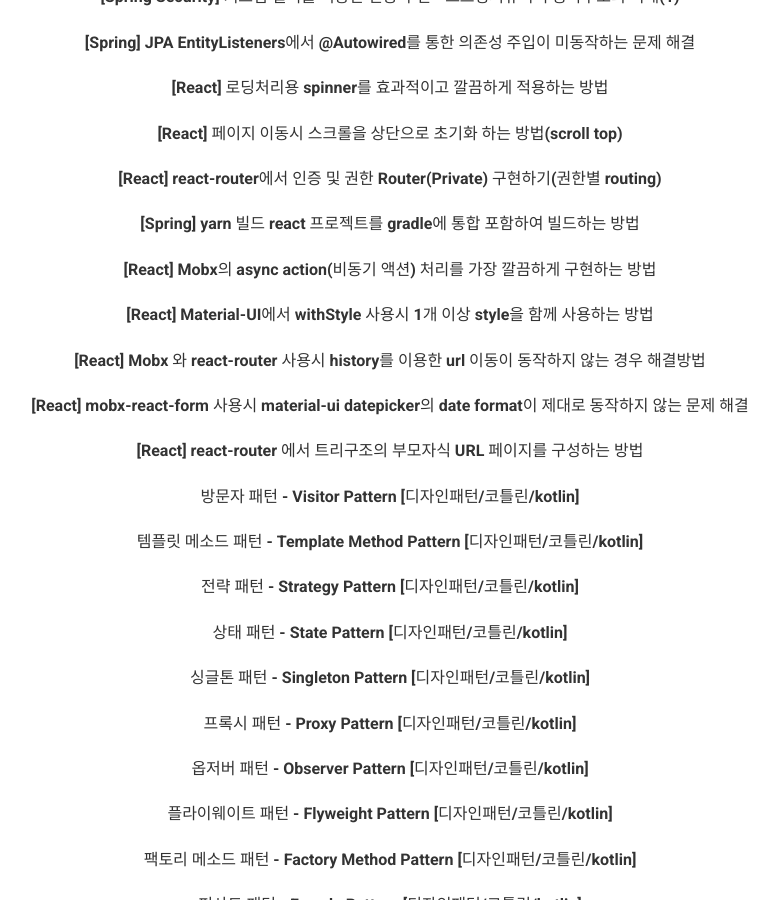
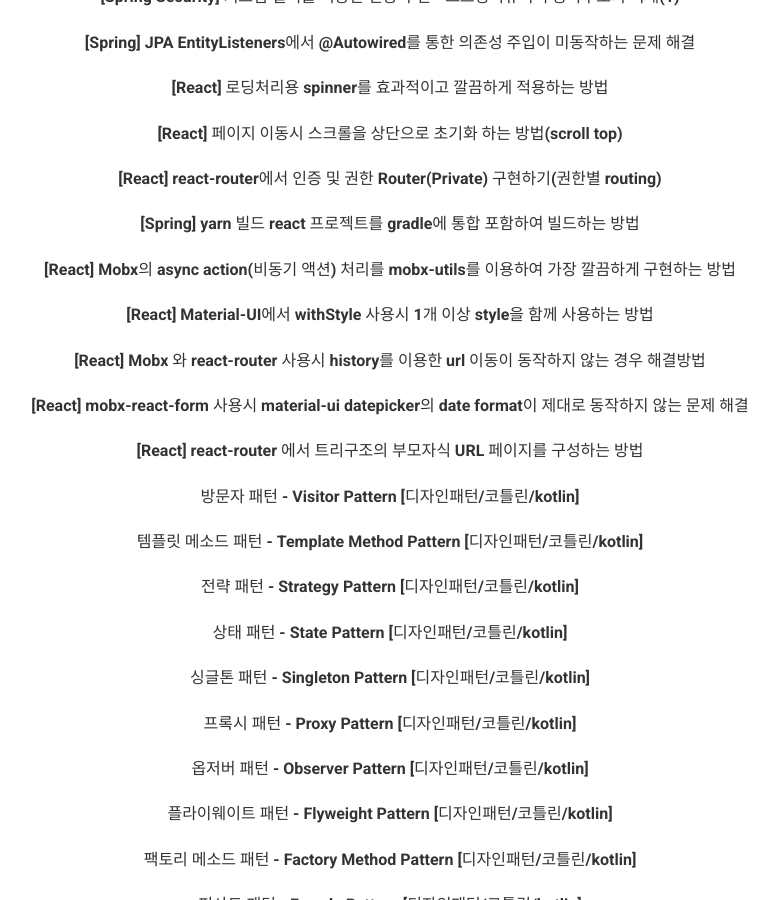
Before and after one commit to kimchanjung/blog-backup, a Jekyll site: the page built from _posts/design-pattern/2020-05-21-factory-method-pattern.md, in a window 1280 px wide and 900 px high, scrolled down 4542 px. Shown: the whole window, without its empty margins (250-1029 px from the left). Built offline with Jekyll 4.4.1, drawn with Linux system fonts in a browser that asks for light colours.

Commit message:
React] Mobx의 async action(비동기 액션) 처리를 가장 깔끔하게 구현하는 방법" 수정

```diff
--- a/_posts/design-pattern/2020-05-21-factory-method-pattern.md
+++ b/_posts/design-pattern/2020-05-21-factory-method-pattern.md
@@ -1,7 +1,7 @@
 ---
 layout: post
 title: "팩토리 메소드 패턴 - Factory Method Pattern [디자인패턴/코틀린/kotlin]"
-description: ":팩토리 메소드 패턴 객체 생성을 직접 하지 않고 객체를 생성/제공하는 클래스를 사용하여 획득하는 패턴"
+description: "팩토리 메소드 패턴 객체 생성을 직접 하지 않고 객체를 생성/제공하는 클래스를 사용하여 획득하는 패턴"
 author: kimchanjung
 date: 2020-05-21 09:00:00 +0900
 categories: design pattern
--- a/_posts/react/2020-06-23-react-mobx-async-action.md
+++ b/_posts/react/2020-06-23-react-mobx-async-action.md
@@ -1,7 +1,7 @@
 ---
 layout: post
-title: "[React] Mobx의 async action(비동기 액션) 처리를 가장 깔끔하게 구현하는 방법"
-description: "Mobx 공식 문서에 제공하는 비동기액션 처리의 예제보다 더 깔끔한 처리방법을 살펴봅니다"
+title: "[React] Mobx의 async action(비동기 액션) 처리를 mobx-utils를 이용하여 가장 깔끔하게 구현하는 방법"
+description: "Mobx 공식 문서에 제공하는 async action(비동기 액션) 처리를 mobx-utils를 이용하여 더 깔끔한 처리방법을 살펴봅니다"
 author: kimchanjung
 date: 2020-06-24 14:00:00 +0900
 categories: react
```
